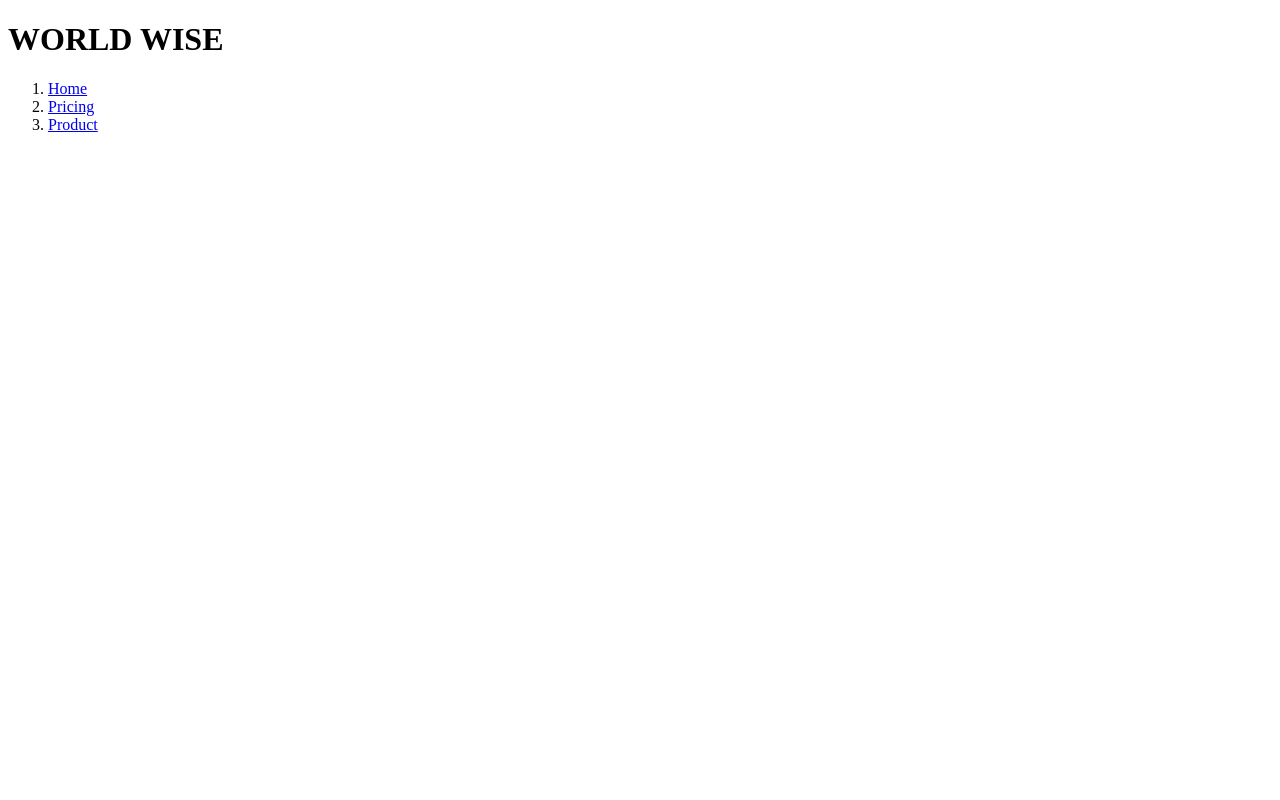
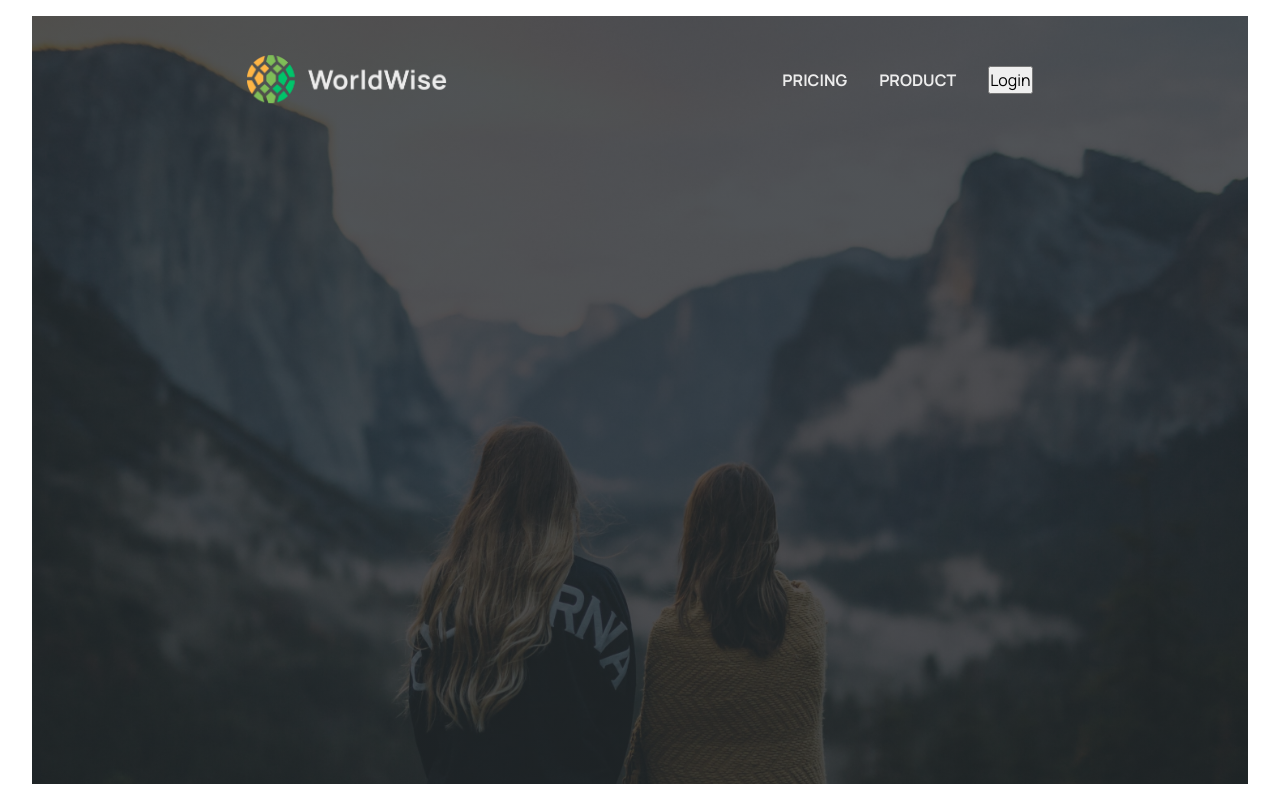
Before and after one commit to DanielArzani/world-wise, a React (Vite) app: page / in a window 1280 px wide. Built offline with nearby package versions, Linux system fonts and the light colour scheme.

Commit message:
add theme styles and style header component

```diff
--- a/index.html
+++ b/index.html
@@ -33,6 +33,12 @@
     <link rel="icon" type="image/svg+xml" href="/vite.svg" />
 
     <!-- GOOGLE FONTS -->
+    <link rel="preconnect" href="https://fonts.googleapis.com" />
+    <link rel="preconnect" href="https://fonts.gstatic.com" crossorigin />
+    <link
+      href="https://fonts.googleapis.com/css2?family=Manrope:wght@300;400;500;700&display=swap"
+      rel="stylesheet"
+    />
 
     <title>World Wise</title>
   </head>
--- /dev/null
+++ b/src/components/Header/Header.tsx
@@ -0,0 +1,36 @@
+import React from 'react';
+import styled from 'styled-components';
+
+import logo from '../../assets/logo.png';
+import Navbar from '../Navbar';
+
+function Header() {
+  return (
+    <HeaderStyles>
+      <Wrapper>
+        <Logo src={logo} alt='World Wise' />
+        <h1 className='sr-only'>WORLD WISE</h1>
+      </Wrapper>
+      <Navbar />
+    </HeaderStyles>
+  );
+}
+export default Header;
+
+const HeaderStyles = styled.header`
+  display: flex;
+  flex-wrap: wrap;
+  justify-content: space-between;
+
+  padding: 2rem 3rem;
+`;
+
+const Wrapper = styled.div`
+  margin: 0 auto;
+  margin-bottom: 1rem;
+  transform: translateY(15%);
+`;
+
+const Logo = styled.img`
+  width: 200px;
+`;
--- /dev/null
+++ b/src/components/Header/index.tsx
@@ -0,0 +1,2 @@
+export * from "./Header";
+export { default } from "./Header";
--- a/src/components/Navbar/Navbar.tsx
+++ b/src/components/Navbar/Navbar.tsx
@@ -1,22 +1,44 @@
 import React from 'react';
 import { NavLink } from 'react-router-dom';
+import styled from 'styled-components';
 
 function Navbar() {
   return (
-    <nav>
-      <ol>
-        <li>
-          <NavLink to='/'>Home</NavLink>
-        </li>
-        <li>
+    <Nav>
+      <Ul className='cluster'>
+        <Li>
           <NavLink to='/pricing'>Pricing</NavLink>
-        </li>
-        <li>
+        </Li>
+
+        <Li>
           <NavLink to='/product'>Product</NavLink>
-        </li>
-      </ol>
-    </nav>
+        </Li>
+      </Ul>
+
+      <button>Login</button>
+    </Nav>
   );
 }
 
 export default Navbar;
+
+const Nav = styled.nav`
+  display: flex;
+  align-items: center;
+  flex-wrap: wrap;
+  gap: 2rem;
+
+  margin: 0 auto;
+
+  /* TODO: Move this into component */
+  & button {
+    margin: 0 auto;
+  }
+`;
+
+const Ul = styled.ul`
+  --space: 2rem;
+  justify-content: center;
+`;
+
+const Li = styled.li``;
--- a/src/components/app/App.tsx
+++ b/src/components/app/App.tsx
@@ -4,10 +4,11 @@ import ProductPage from '../../pages/ProductPage';
 import PricingPage from '../../pages/PricingPage';
 import HomePage from '../../pages/HomePage';
 import NotFoundPage from '../NotFoundPage';
+import styled from 'styled-components';
 
 function App() {
   return (
-    <>
+    <Wrapper>
       <BrowserRouter>
         <Routes>
           <Route path='/' element={<HomePage />} />
@@ -16,8 +17,13 @@ function App() {
           <Route path='*' element={<NotFoundPage />} />
         </Routes>
       </BrowserRouter>
-    </>
+    </Wrapper>
   );
 }
 
 export default App;
+
+const Wrapper = styled.div`
+  height: 100%;
+  padding: 1rem 2rem;
+`;
--- a/src/index.css
+++ b/src/index.css
@@ -1,4 +1,91 @@
 @import 'https://unpkg.com/leaflet@1.7.1/dist/leaflet.css';
+
+/*****************
+      RESET
+******************/
+*,
+*::before,
+*:after {
+  box-sizing: border-box;
+  margin: 0;
+  padding: 0;
+}
+/* Reset margins */
+body,
+h1,
+h2,
+h3,
+h4,
+h5,
+p,
+figure,
+picture {
+  margin: 0;
+}
+/* Allow percentage-based heights in the application */
+html,
+body,
+#root {
+  height: 100%;
+}
+/* Typographic tweaks! Add accessible line-height Improve text rendering */
+body {
+  line-height: 1.5;
+  -webkit-font-smoothing: antialiased;
+}
+
+h1,
+h2,
+h3,
+h4,
+h5,
+h6,
+p {
+  font-weight: 400;
+}
+/* Avoid text overflows */
+p,
+h1,
+h2,
+h3,
+h4,
+h5,
+h6 {
+  overflow-wrap: break-word;
+}
+/* make images easier to work with */
+img,
+picture {
+  max-width: 100%;
+  display: block;
+}
+/* make form elements easier to work with */
+input,
+button,
+textarea,
+select {
+  font: inherit;
+}
+/* Create a root stacking context */
+#root,
+#__next {
+  isolation: isolate;
+}
+/* remove animations for people who've turned them off */
+@media (prefers-reduced-motion: reduce) {
+  *,
+  *::before,
+  *::after {
+    animation-duration: 0.01ms !important;
+    animation-iteration-count: 1 !important;
+    transition-duration: 0.01ms !important;
+    scroll-behavior: auto !important;
+  }
+}
+
+/*****************
+      THEMES
+******************/
 
 :root {
   --color-brand--1: #ffb545;
@@ -11,3 +98,46 @@
   --color-light--2: #ececec;
   --color-light--3: #d6dee0;
 }
+
+li,
+li > * {
+  color: var(--color-light--2);
+  font-weight: bold;
+  text-decoration: none;
+  text-transform: uppercase;
+}
+
+/*****************
+      GENERAL
+******************/
+body {
+  font-family: 'Manrope', sans-serif;
+}
+
+ul {
+  list-style-type: none;
+}
+
+/*****************
+    UTILITIES
+******************/
+
+.cluster {
+  display: flex;
+  flex-wrap: wrap;
+  gap: var(--space, 1rem);
+  justify-content: flex-start;
+  align-items: center;
+}
+
+.sr-only {
+  position: absolute !important;
+  width: 1px !important;
+  height: 1px !important;
+  padding: 0 !important;
+  margin: -1px !important;
+  overflow: hidden !important;
+  clip: rect(0, 0, 0, 0) !important;
+  white-space: nowrap !important;
+  border: 0 !important;
+}
--- a/src/pages/HomePage/HomePage.tsx
+++ b/src/pages/HomePage/HomePage.tsx
@@ -1,13 +1,28 @@
 import React from 'react';
-import Navbar from '../../components/Navbar';
+
+import styled from 'styled-components';
+import Header from '../../components/Header';
+
+import bgImage from '../../assets/bg.jpg';
 
 function HomePage() {
   return (
-    <div>
-      <h1>WORLD WISE</h1>
-      <Navbar />
-    </div>
+    <Wrapper>
+      <Header />
+      <main></main>
+    </Wrapper>
   );
 }
 
 export default HomePage;
+
+const Wrapper = styled.div`
+  background-image: linear-gradient(
+      rgba(36, 42, 46, 0.8),
+      rgba(36, 42, 46, 0.8)
+    ),
+    url(${bgImage});
+  background-size: cover;
+  background-position: center;
+  min-height: 100%;
+`;
```
